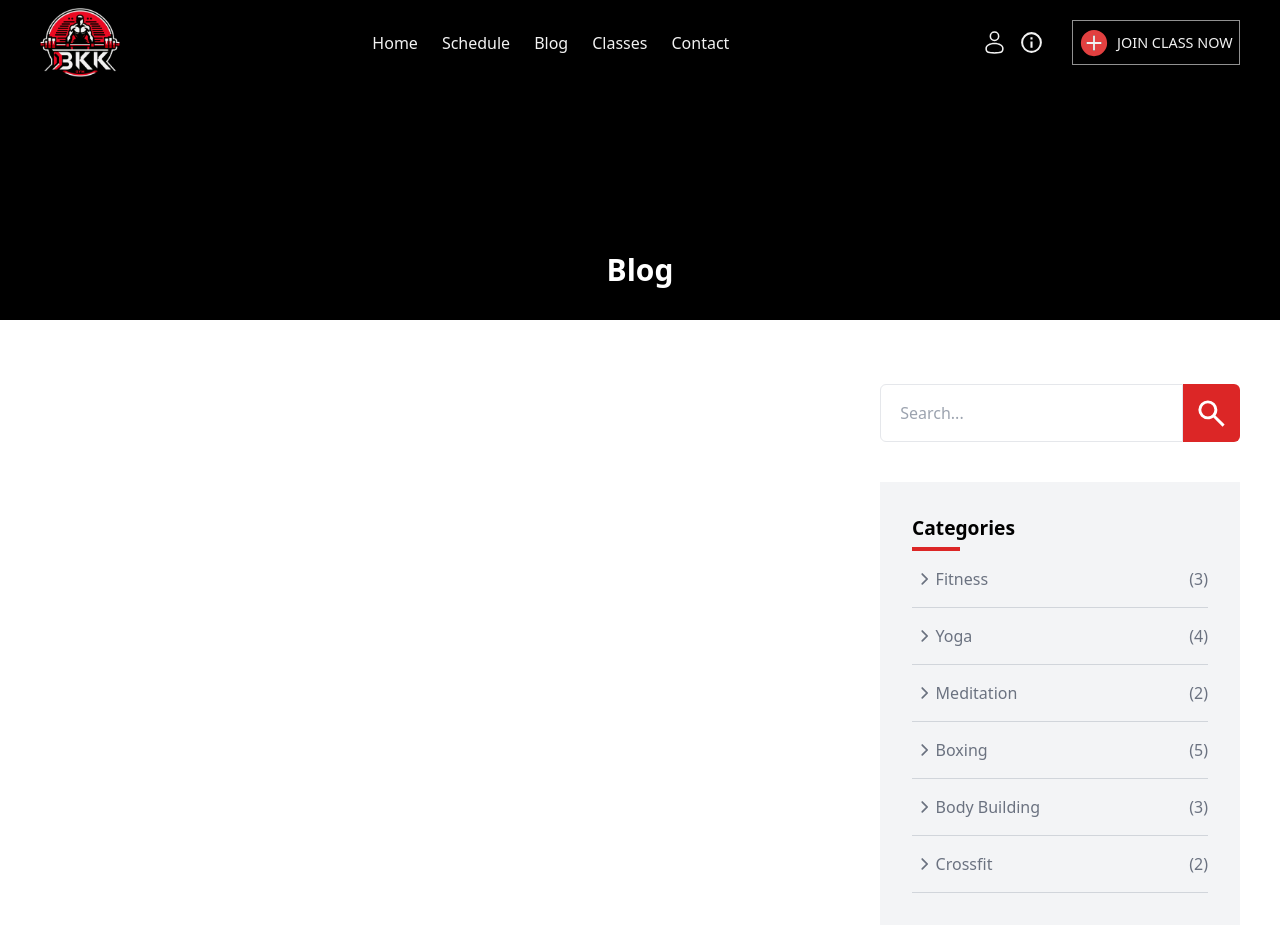
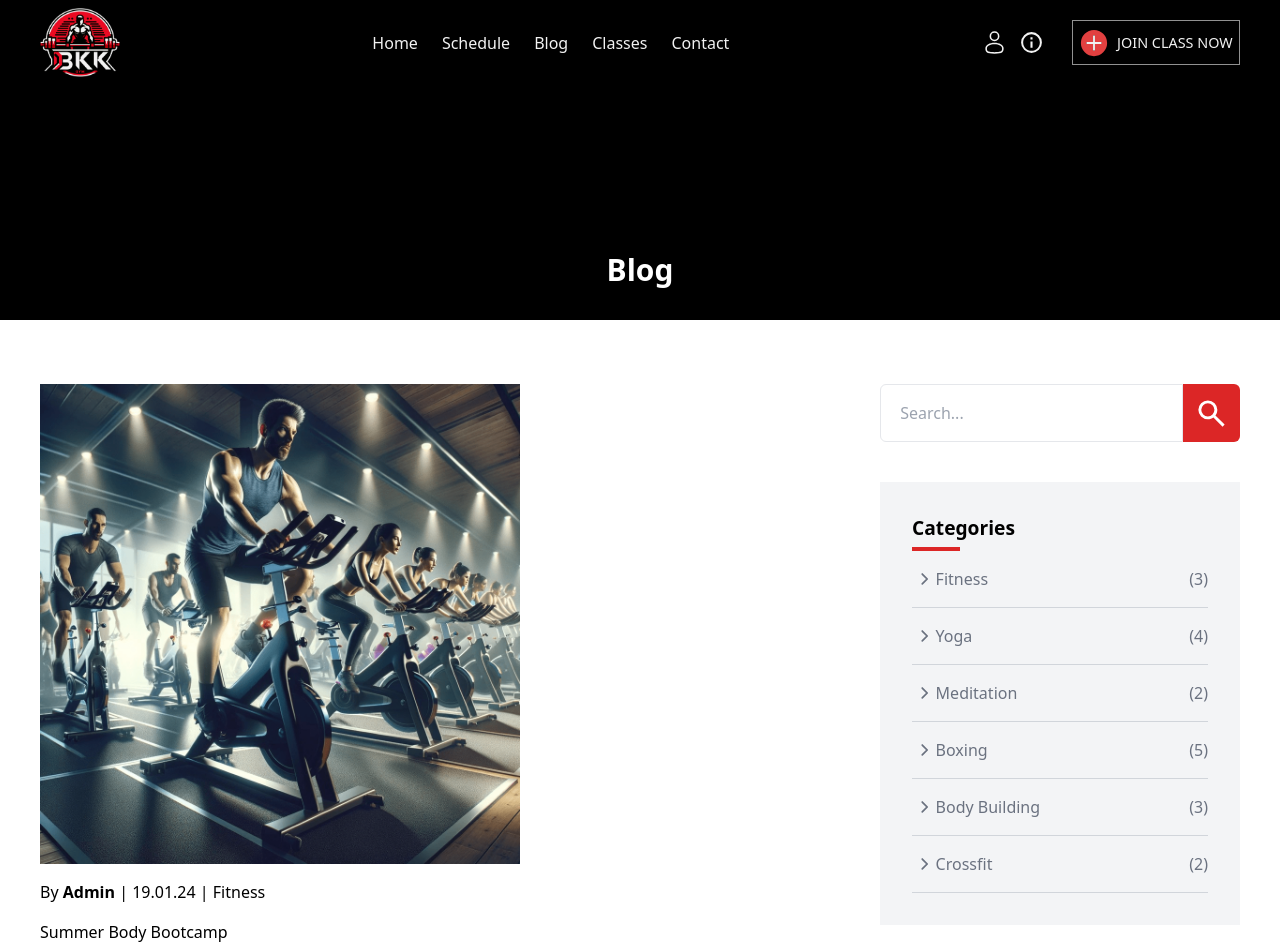
Before and after one commit to OnigiriKing/new-project, a React (Create React App) app: page /blog in a window 1280 px wide. Shown: the top 952 px of the page. Built offline with nearby package versions, Linux system fonts and the light colour scheme.

Commit message:
Posts added

```diff
--- a/src/components/blogComp/Blog.Posts/Posts.jsx
+++ b/src/components/blogComp/Blog.Posts/Posts.jsx
@@ -7,10 +7,12 @@ export default function Posts() {
       {Object.keys(blogPost).map((el) => {
         const post = blogPost[el];
         return (
-          <div class="h-[8rem] flex items-center gap-[1rem]">
-            <img src={post.img}></img>
+          <div class="flex flex-col gap-[1rem]">
+            <div class="h-[30rem]">
+              <img class="h-full object-fill" src={post.img}></img>
+            </div>
             <p>
-              By {post.author} | {post.date} | {post.date}
+              By <b>{post.author}</b> | {post.date} | {post.type}
             </p>
             <h3>{post.name}</h3>
             <p>{post.des}</p>
--- a/src/components/blogComp/Blog.jsx
+++ b/src/components/blogComp/Blog.jsx
@@ -4,14 +4,16 @@ import discount from "utils/img/blogImg/test.jpeg";
 import Categories from "./Blog.Categories/Categories";
 import Recent from "./Blog.Recent/Recent";
 import Tags from "./Blog.Tags/Tags";
+import Posts from "./Blog.Posts/Posts";
 
 export default function Blog() {
-
   return (
     <div class="w-full flex flex-col items-center">
       <TopComp des="Blog" />
       <div class="common-wrapper pt-[4rem] flex">
-        <div class="w-[70%]"></div>
+        <div class="w-[70%]">
+          <Posts />
+        </div>
         <div class="w-[30%] flex flex-col gap-[2.5rem]">
           <div class="flex">
             <input
```
Also changed, not shown: src/dist/style.css.
